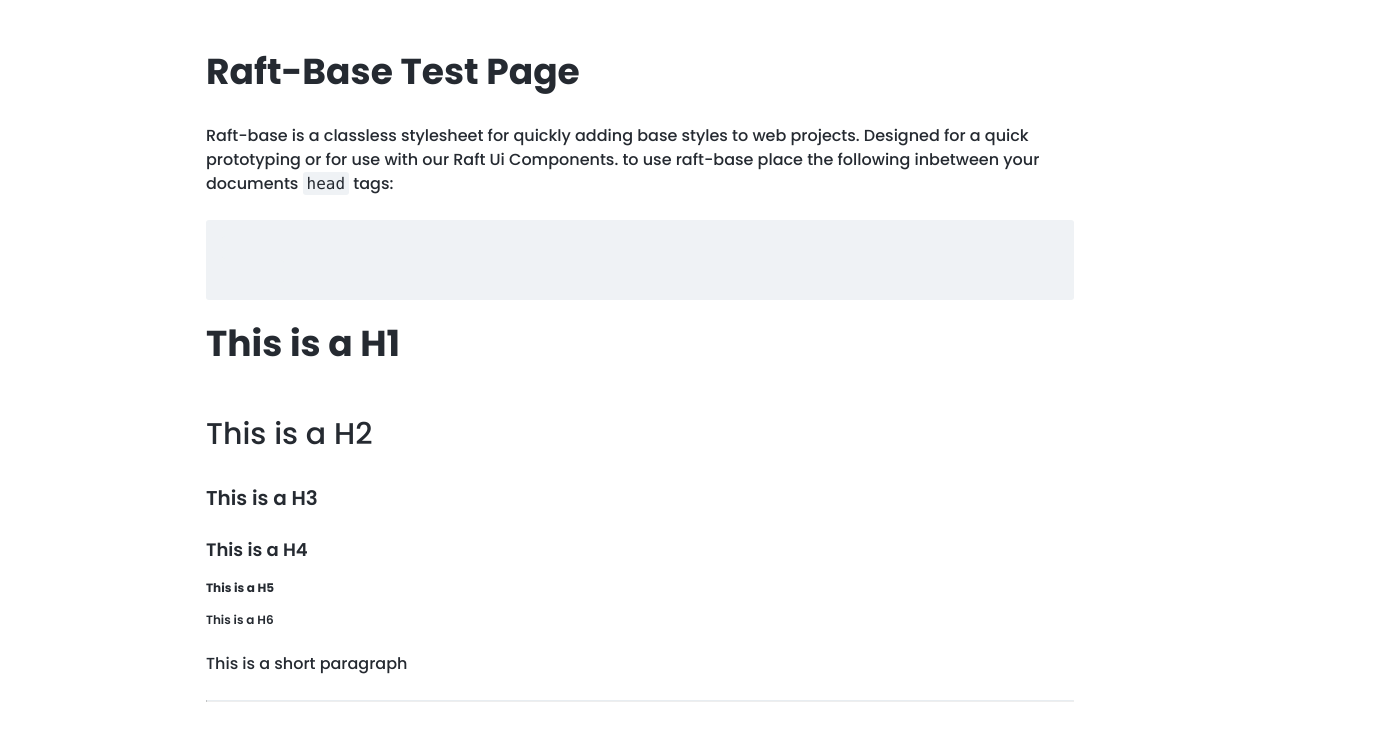
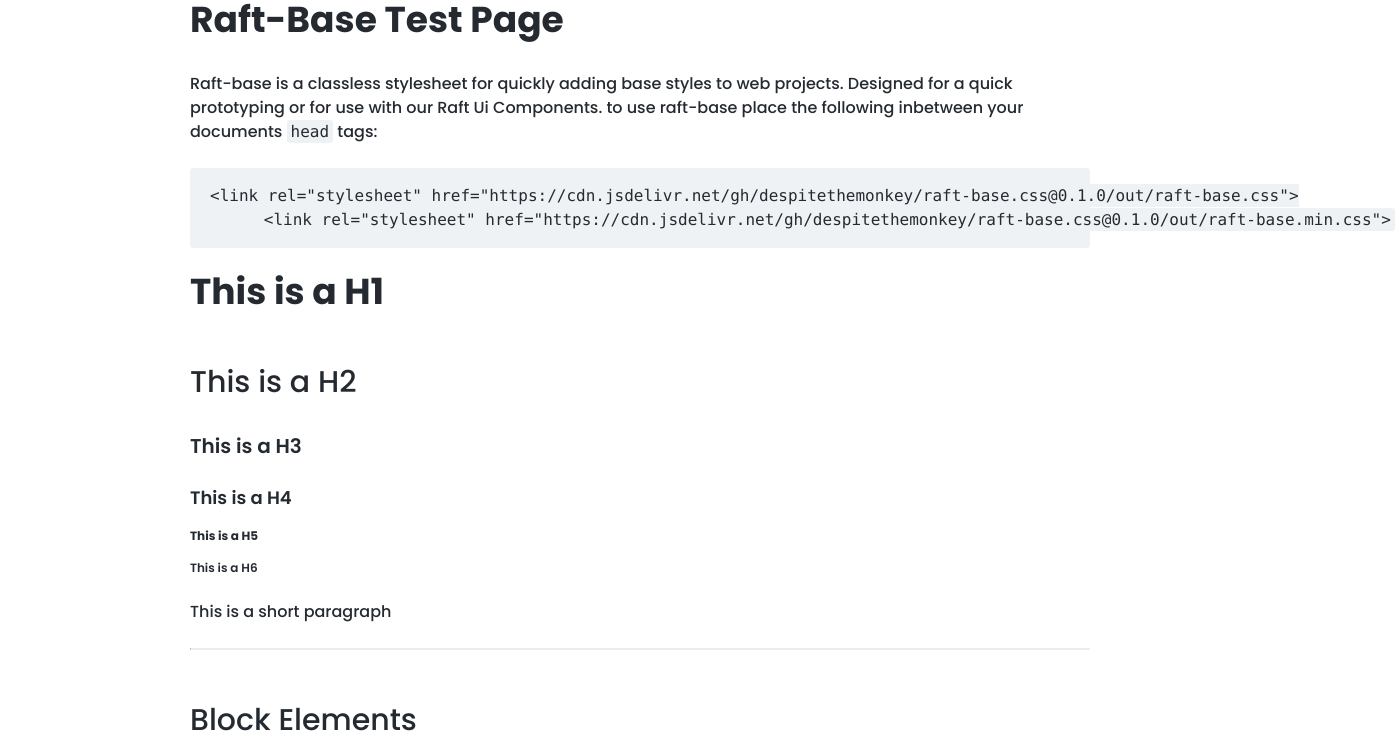
Before and after one commit to despitethemonkey/raft-base.css, a website built with Vite: page index.html in a window 1280 px wide. Shown: the top 751 px of the page, 1395 px wide, since content can reach past the window. Built offline with nearby package versions, Linux system fonts and the light colour scheme.

Commit message:
update to readme

```diff
--- a/index.html
+++ b/index.html
@@ -27,8 +27,8 @@
       <code>head</code> tags:
     </p>
 
-    <pre><code><link rel="stylesheet" href="https://cdn.jsdelivr.net/gh/despitethemonkey/raft-base.css@0.1.0/out/raft-base.css">
-      <link rel="stylesheet" href="https://cdn.jsdelivr.net/gh/despitethemonkey/raft-base.css@0.1.0/out/raft-base.min.css">
+    <pre><code>&lt;link rel="stylesheet" href="https://cdn.jsdelivr.net/gh/despitethemonkey/raft-base.css@0.1.0/out/raft-base.css"&gt;
+      &lt;link rel="stylesheet" href="https://cdn.jsdelivr.net/gh/despitethemonkey/raft-base.css@0.1.0/out/raft-base.min.css"&gt;
 </code></pre>
 
     <h1>This is a H1</h1>
```
Also changed, not shown: README.md.
